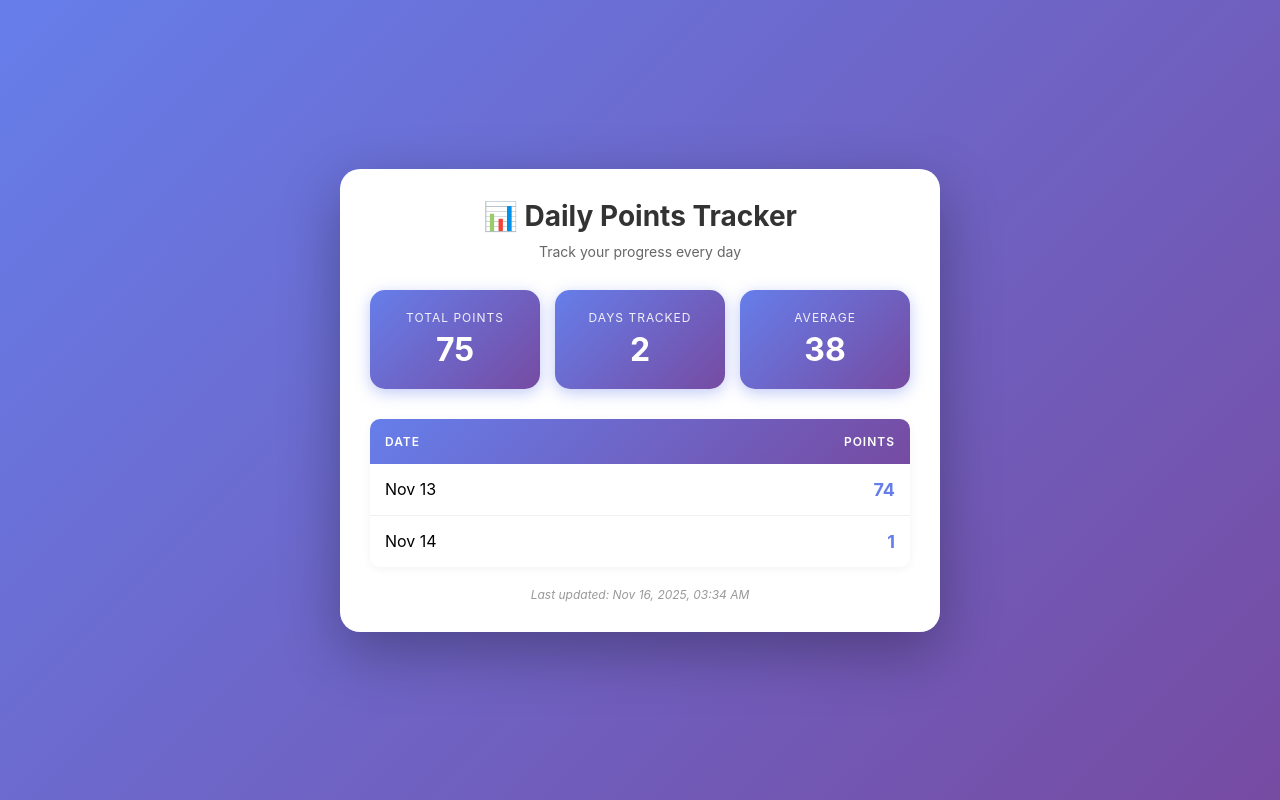
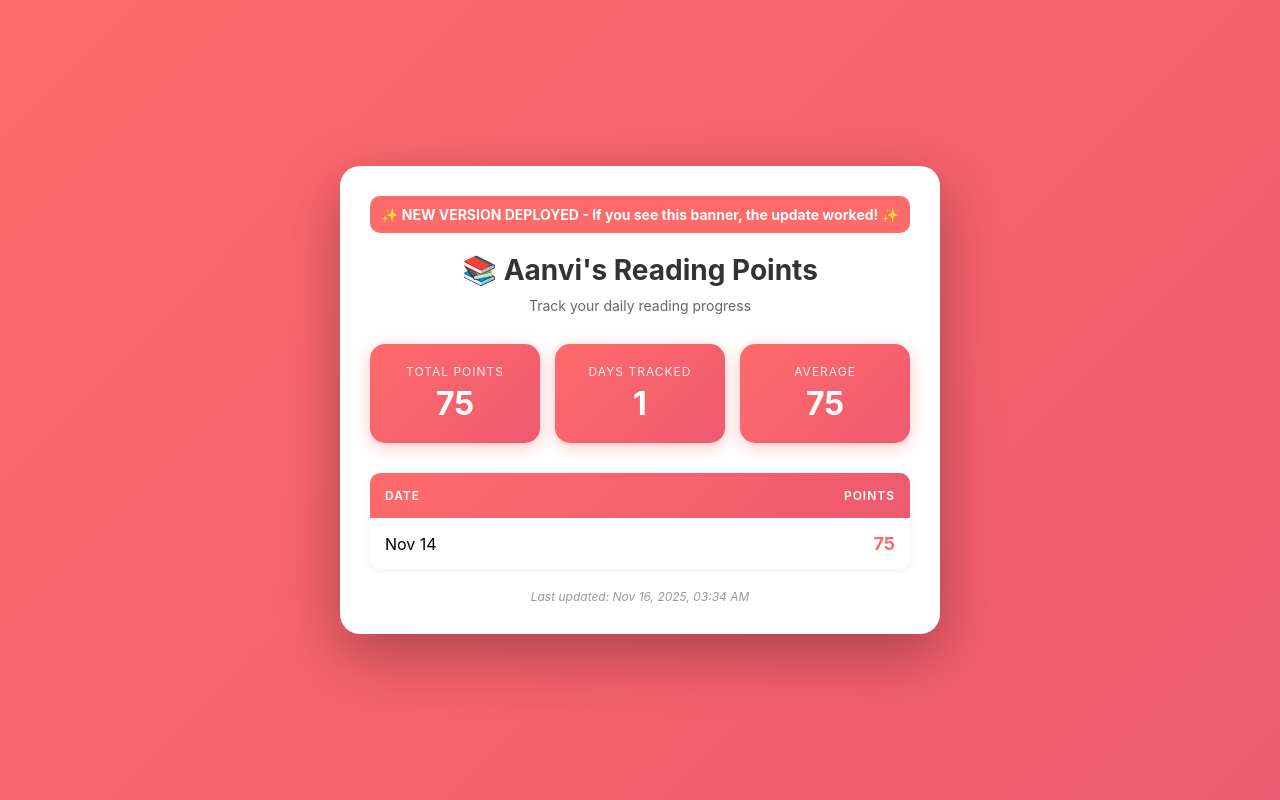
Before and after one commit to jiten-kmar/aanvi-reading-points, a plain HTML site: page index.html in a window 1280 px wide. Drawn offline with Linux system fonts and the light colour scheme.

Commit message:
Update index.html

```diff
--- a/index.html
+++ b/index.html
@@ -6,7 +6,7 @@
     <meta http-equiv="Expires" content="0">
     <meta charset="UTF-8">
     <meta name="viewport" content="width=device-width, initial-scale=1.0">
-    <title>Aanvi Daily Points Tracker ! </title>
+    <title>Aanvi Daily Points Tracker ! - Version 2.0</title>
     <style>
         * {
             margin: 0;
@@ -16,7 +16,7 @@
 
         body {
             font-family: -apple-system, BlinkMacSystemFont, 'Segoe UI', Roboto, Oxygen, Ubuntu, Cantarell, sans-serif;
-            background: linear-gradient(135deg, #667eea 0%, #764ba2 100%);
+            background: linear-gradient(135deg, #ff6b6b 0%, #ee5a6f 100%);
             min-height: 100vh;
             padding: 20px;
             display: flex;
@@ -45,6 +45,17 @@
             }
         }
 
+        .version-banner {
+            background: #ff6b6b;
+            color: white;
+            padding: 10px;
+            text-align: center;
+            border-radius: 10px;
+            margin-bottom: 20px;
+            font-weight: bold;
+            font-size: 14px;
+        }
+
         h1 {
             color: #333;
             margin-bottom: 10px;
@@ -67,12 +78,12 @@
         }
 
         .stat-card {
-            background: linear-gradient(135deg, #667eea 0%, #764ba2 100%);
+            background: linear-gradient(135deg, #ff6b6b 0%, #ee5a6f 100%);
             padding: 20px;
             border-radius: 15px;
             text-align: center;
             color: white;
-            box-shadow: 0 4px 15px rgba(102, 126, 234, 0.4);
+            box-shadow: 0 4px 15px rgba(255, 107, 107, 0.4);
         }
 
         .stat-label {
@@ -99,7 +110,7 @@
         }
 
         thead {
-            background: linear-gradient(135deg, #667eea 0%, #764ba2 100%);
+            background: linear-gradient(135deg, #ff6b6b 0%, #ee5a6f 100%);
             color: white;
         }
 
@@ -118,7 +129,7 @@
         }
 
         tbody tr:hover {
-            background-color: #f8f9ff;
+            background-color: #fff5f5;
             transition: background-color 0.2s;
         }
 
@@ -128,7 +139,7 @@
 
         .points {
             font-weight: bold;
-            color: #667eea;
+            color: #ff6b6b;
             font-size: 18px;
         }
 
@@ -138,22 +149,6 @@
             font-size: 12px;
             margin-top: 20px;
             font-style: italic;
-        }
-
-        .add-button {
-            position: fixed;
-            bottom: 30px;
-            right: 30px;
-            width: 60px;
-            height: 60px;
-            border-radius: 50%;
-            background: linear-gradient(135deg, #667eea 0%, #764ba2 100%);
-            color: white;
-            border: none;
-            font-size: 30px;
-            cursor: pointer;
-            box-shadow: 0 4px 20px rgba(102, 126, 234, 0.4);
-            display: none; /* Hidden by default, show only if you want manual entry */
         }
 
         @media (max-width: 600px) {
@@ -178,8 +173,12 @@
 </head>
 <body>
     <div class="container">
-        <h1>📊 Daily Points Tracker</h1>
-        <p class="subtitle">Track your progress every day</p>
+        <div class="version-banner">
+            ✨ NEW VERSION DEPLOYED - If you see this banner, the update worked! ✨
+        </div>
+
+        <h1>📚 Aanvi's Reading Points</h1>
+        <p class="subtitle">Track your daily reading progress</p>
 
         <div class="stats">
             <div class="stat-card">
@@ -214,9 +213,7 @@
     <script>
         // YOUR DATA - Update this array daily
         const pointsData = [
-            { date: 'Nov 14', points: 1 },
-            { date: 'Nov 13', points: 74 },
-
+            { date: 'Nov 14', points: 75 },
             // Add new entries here in format: { date: 'Nov 15', points: 85 },
         ];
 
```
